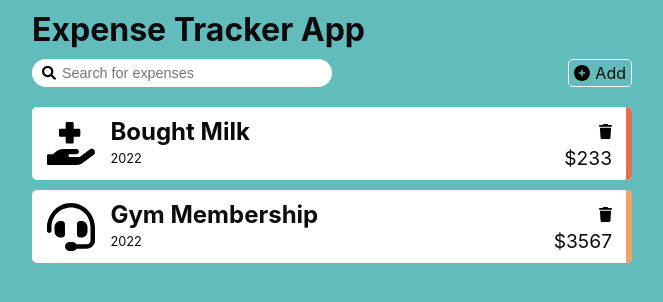
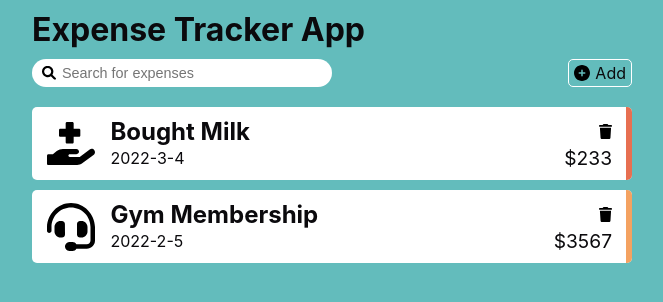
Before and after one commit to Dedenno17/Expense-tracker, a React (Create React App) app: page / in a window 1280 px wide. Shown: the top 302 px of the page, without its empty margins (308-971 px from the left). Built offline with nearby package versions, Linux system fonts and the light colour scheme.

Commit message:
memformat tanggal add expense, & membuat functionality ketika list di hapus

```diff
--- a/src/components/AddExpense/AddExpenseForm.js
+++ b/src/components/AddExpense/AddExpenseForm.js
@@ -1,5 +1,6 @@
 import React, { useState } from "react";
 import { useDispatch, useSelector } from "react-redux";
+import { useNavigate } from "react-router-dom";
 import { setExpenses } from "../../features/expenses";
 
 import styles from './AddExpenseForm.module.css';
@@ -11,10 +12,12 @@ const AddExpenseForm = (props) => {
     const [title, setTitle] = useState('');
     const [amount, setAmount] = useState('');
     const [date, setDate] = useState('');
-    const [category, setCategory] = useState('');
+    const [category, setCategory] = useState('health');
 
     const expenses = useSelector((state) => state.expenses.expenses);
     const dispatch = useDispatch();
+
+    const navigate = useNavigate();
 
     const titleChangeHandler = (e) => {
         setTitle(e.target.value);
@@ -46,8 +49,11 @@ const AddExpenseForm = (props) => {
         }
 
         const id = Math.random();
-        const newList = { id, title, amount, date: new Date(date), category};
+        const newList = { id, title, amount, date: new Date(), category};
         dispatch(setExpenses([...expenses, newList]));
+
+        navigate('/');
+
     }
 
     return (
--- a/src/components/AddExpense/AddExpenseForm.module.css
+++ b/src/components/AddExpense/AddExpenseForm.module.css
@@ -38,7 +38,6 @@ form button:hover {
 }
 
 
-.input.invalid input{
-    border: 1px solid red;
-    background-color: rgb(245, 201, 201);
+.input.invalid p:first-child{
+    font-size: 0.8rem;
 }
--- a/src/components/ExpenseList/ExpenseList.js
+++ b/src/components/ExpenseList/ExpenseList.js
@@ -1,17 +1,19 @@
-import React from "react";
-import { useSelector } from "react-redux";
+import { useDispatch, useSelector } from "react-redux";
 
 import styles from './ExpenseList.module.css';
 import trash from '../../Images/trash-solid.svg';
 import health from '../../Images/hand-holding-medical-solid.svg';
 import hobby from '../../Images/headset-solid.svg';
 import education from '../../Images/graduation-cap-solid.svg';
+import { setExpenses } from "../../features/expenses";
 
 
 const ExpenseList = (props) => {
 
     const expenses = useSelector((state) => state.expenses.expenses);
     const colors = ['#264653', '#2a9d8f', '#e9c46a', '#f4a261', '#e76f51' ];
+
+    const dispatch = useDispatch();
 
 
     const categoryImageHandler = (category) => {
@@ -27,6 +29,12 @@ const ExpenseList = (props) => {
         }
     }
 
+    const deleteListHandler = (id) => {
+        const newList = expenses.filter(item => item.id !== id);
+        dispatch(setExpenses(newList));
+    }
+
+
     return (
         <ul className={`${styles['expense-list']}`}>
             {expenses.map(item => (
@@ -37,10 +45,10 @@ const ExpenseList = (props) => {
                     <div className={`${styles['expense-list__row']}`}>
                         <div className={`${styles['expense-list__firstRow']}`}>
                             <h2>{item.title}</h2>
-                            <img src={ trash } alt="trash" />
+                            <img src={ trash } alt="trash" onClick={() => deleteListHandler(item.id)}/>
                         </div>
                         <div className={`${styles['expense-list__secondRow']}`}>
-                            <p>{ item.date.getFullYear() }</p>
+                            <p>{item.date.getFullYear()}-{item.date.getMonth()}-{item.date.getDate()}</p>
                             <p>${item.amount}</p>
                         </div>
                     </div>
--- a/src/components/ExpenseList/ExpenseList.module.css
+++ b/src/components/ExpenseList/ExpenseList.module.css
@@ -45,6 +45,7 @@
 
 .expense-list__firstRow img {
     width: .80rem;
+    cursor: pointer;
 }
 
 .expense-list__secondRow {
@@ -54,8 +55,10 @@
     align-items: center;
 }
 
-.expense-list__secondRow p:first-child {
-    font-size: .80rem;
+.expense-list__secondRow input {
+    border: none;
+    background: transparent;
+    outline: none;
 }
 
 .expense-list__secondRow p:last-child {
--- a/src/features/expenses.js
+++ b/src/features/expenses.js
@@ -1,19 +1,23 @@
 import { createSlice } from '@reduxjs/toolkit';
 
-const initialStateValue = [{
+const initialStateValue = [
+    {
     id: Math.random(),
     title: 'Bought Milk',
     amount: '233',
-    date: new Date(2022, 4, 4),
-    category: 'health'
+    date: new Date('2022/04/04'),
+    category: 'health',
+    num: 2
 },
 {
-    id: Math.random() + 0.2,
+    id: Math.random() + 0.1,
     title: 'Gym Membership',
     amount: '3567',
-    date: new Date(2022, 4, 4),
-    category: 'hobby'
-}];
+    date: new Date('2022/03/05'),
+    category: 'hobby',
+    num: 3
+}
+];
 
 export const expensesSlice = createSlice({
     name: 'expenses',
--- a/src/index.js
+++ b/src/index.js
@@ -10,11 +10,11 @@ import { createRoot } from 'react-dom/client';
 const root = createRoot(document.getElementById('root'));
 
 root.render(
-  <React.StrictMode>
+  // <React.StrictMode>
     <Provider store={store}>
       <App />
     </Provider>
-  </React.StrictMode>
+  // </React.StrictMode>
 );
 
 // If you want your app to work offline and load faster, you can change
```
